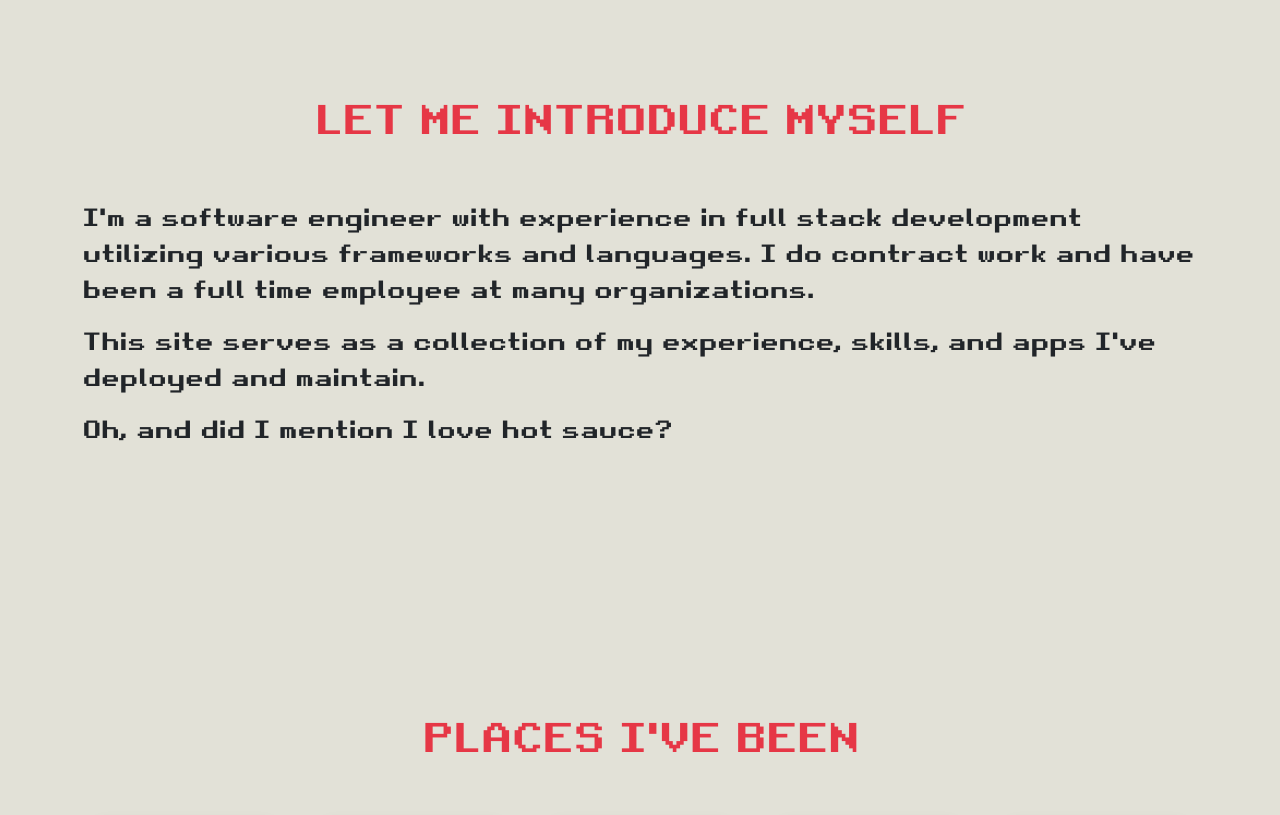
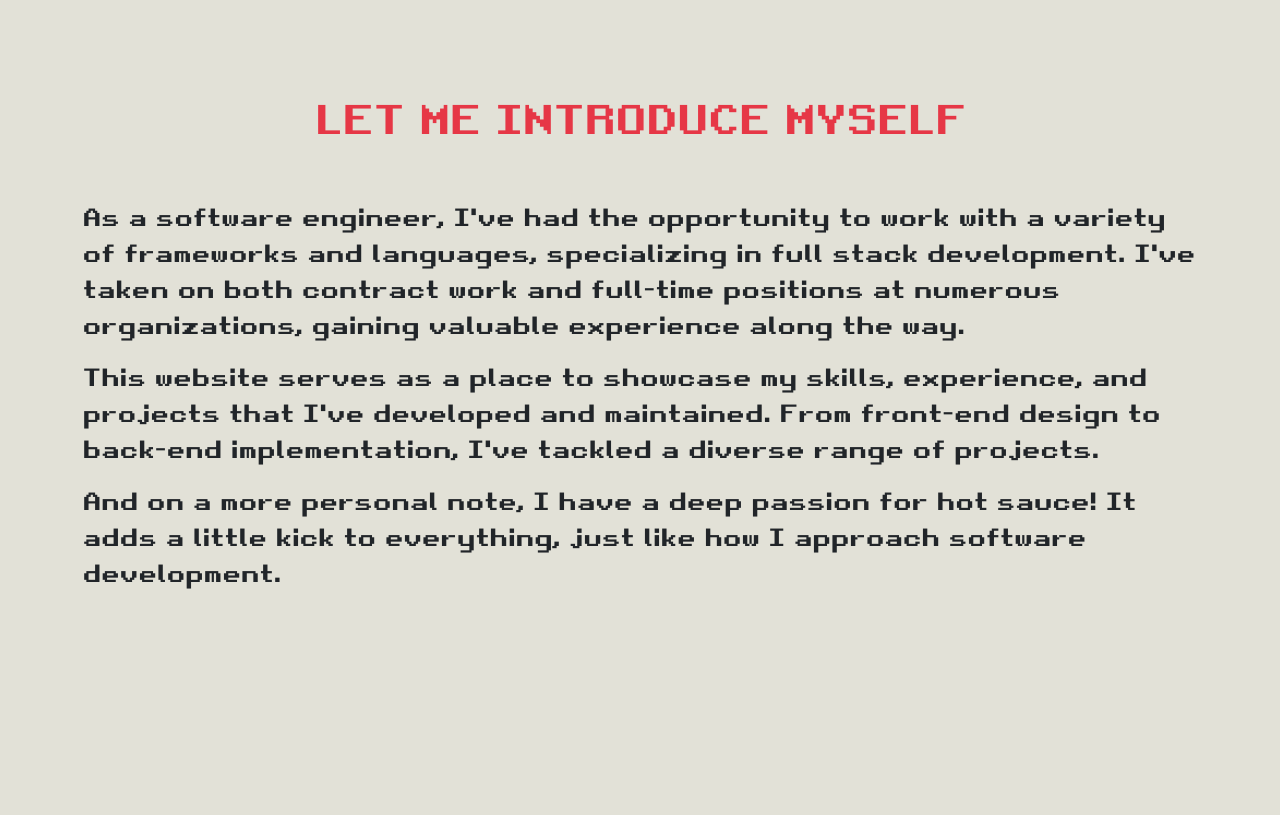
Before and after one commit to jukafah/portfolio, a Flask app: page / in a window 1280 px wide. Shown: the part 805-1620 px from the top of the page. Run offline with Flask 2, Linux system fonts and the light colour scheme.

Commit message:
update copy

```diff
--- a/templates/_intro.html
+++ b/templates/_intro.html
@@ -4,13 +4,18 @@
       </div>
       <div class="fs-4">
           <p>
-              I'm a software engineer with experience in full stack development utilizing various frameworks and languages. I do contract work and have been a full time employee at many organizations.
+              As a software engineer, I've had the opportunity to work with a variety of frameworks and languages,
+              specializing in full stack development. I've taken on both contract work and full-time positions at
+              numerous organizations, gaining valuable experience along the way.
           </p>
           <p>
-              This site serves as a collection of my experience, skills, and apps I've deployed and maintain.
+              This website serves as a place to showcase my skills, experience, and projects that I've
+              developed and maintained. From front-end design to back-end implementation, I've tackled a diverse
+              range of projects.
           </p>
           <p>
-              Oh, and did I mention I love hot sauce?
+              And on a more personal note, I have a deep passion for hot sauce! It adds a little kick to everything,
+              just like how I approach software development.
           </p>
       </div>
   </div>
```
